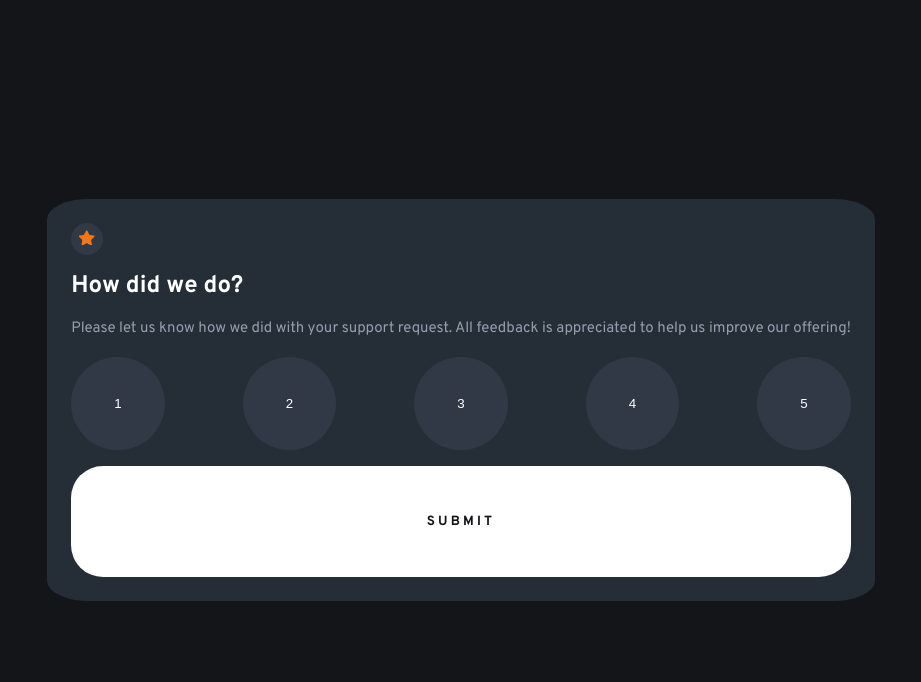
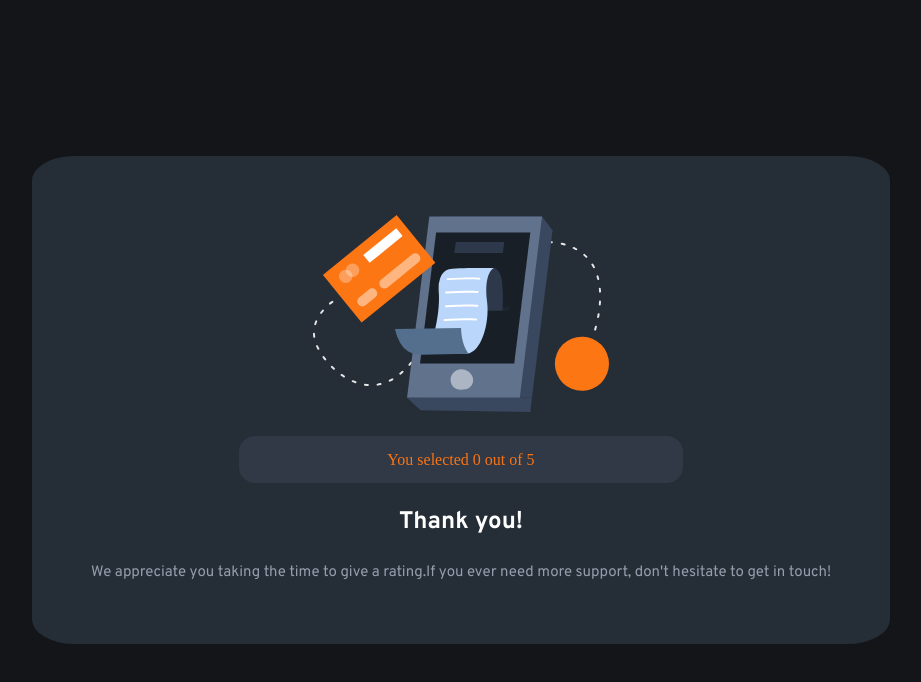
Before and after one commit to ASHISHBISHT-gi/star_ranking, a plain HTML site: page index.html in a window 1280 px wide. Both pictures are taken after a click on the button "SUBMIT". Shown: the whole page, without its empty margins (179-1100 px from the left). Drawn offline with Linux system fonts and the light colour scheme.

Commit message:
moble dev completed

```diff
--- a/index.html
+++ b/index.html
@@ -11,7 +11,7 @@
       sizes="32x32"
       href="./images/favicon-32x32.png"
     />
-    <link rel="stylesheet" href="./styles.css">
+    <link rel="stylesheet" href="./styles.css" />
     <title>Frontend Mentor | Interactive rating component</title>
 
     <!-- Feel free to remove these styles or customise in your own stylesheet 👍 -->
@@ -42,12 +42,20 @@
         </div>
         <button type="submit">SUBMIT</button>
     </main>
-
+    <div class="submition">
+      <img src="./images/illustration-thank-you.svg" alt="reciept_machine" />
+      <div>You selected <span>0</span> out of 5</div>
+      <h2>Thank you!</h2>
+      <p>
+        We appreciate you taking the time to give a rating.If you ever need more
+        support, don't hesitate to get in touch!
+      </p>
+    </div>
     <!--
   <div class="attribution">
     Challenge by <a href="https://www.frontendmentor.io?ref=challenge" target="_blank">Frontend Mentor</a>.
     Coded by <a href="#">Your Name Here</a>.
   </div> -->
-  <script src="./index.js"></script>
+    <script src="./index.js"></script>
   </body>
 </html>
--- a/index.js
+++ b/index.js
@@ -1,11 +1,18 @@
 const buttons=document.querySelectorAll('.buttons>button');
 const submit=document.querySelector('button[type="submit"]');
+const submition=document.querySelector(".submition");
+const main=document.querySelector("main");
+const body=document.querySelector("body");
+const span=document.querySelector("span");
+body.removeChild(submition);
+let rating=0;
 buttons.forEach(button => {
     button.addEventListener('click',(e)=>{
         console.log(buttons);
         // console.log(parseInt(button.innerText));
         // let counter=par
-        button.classList.add="button_hover";
+        // button.classList.add="button_hover";
+        rating=parseInt(button.innerText);
         for(let i=0;i<parseInt(button.innerText);i++){
             buttons[i].style.color="black";
         buttons[i].style.backgroundColor="white";
@@ -19,4 +26,7 @@ buttons.forEach(button => {
 submit.addEventListener('click',(e)=>{
     submit.style.backgroundColor="hsl(0, 100%, 100%)";
     submit.style.color="hsl(216, 12%, 8%)";
+    span.innerText=rating;
+    body.removeChild(main);
+    body.appendChild(submition);
 });
--- a/styles.css
+++ b/styles.css
@@ -45,7 +45,7 @@ main {
     background-color:hsl(215, 18%, 23%);
 }
 
-img {
+.star>img {
     position: absolute;
     transform: translate(49%, 49%);
     width:1rem;
@@ -60,7 +60,7 @@ p {
 
 }
 
-h2 {
+h2{
     font-family: "Overpass", sans-serif;
     font-weight: 700;
     color:hsl(0, 100%, 100%);
@@ -98,3 +98,28 @@ button[type="submit"] {
 button[type="submit"]:hover{
     cursor: pointer;
 }
+.submition{
+    display:flex;
+    flex-direction:column;
+    justify-content:center;
+    align-items:center;
+    /* border:1px solid red; */
+    padding:5%;
+    text-align: center;
+    gap:1.5rem;
+    background-color:hsl(213, 19%, 18%);
+    border-radius:5%;
+}
+
+.submition>img{
+    /* aspect-ratio:1; */
+    width:40%;
+}
+.submition>div{
+    color:hsl(25, 97%, 53%);
+    /* border:1px solid red; */
+    width:60%;
+    border-radius:1rem;
+    padding:2% 0;
+    background-color:hsl(215, 18%, 23%);
+}
```
